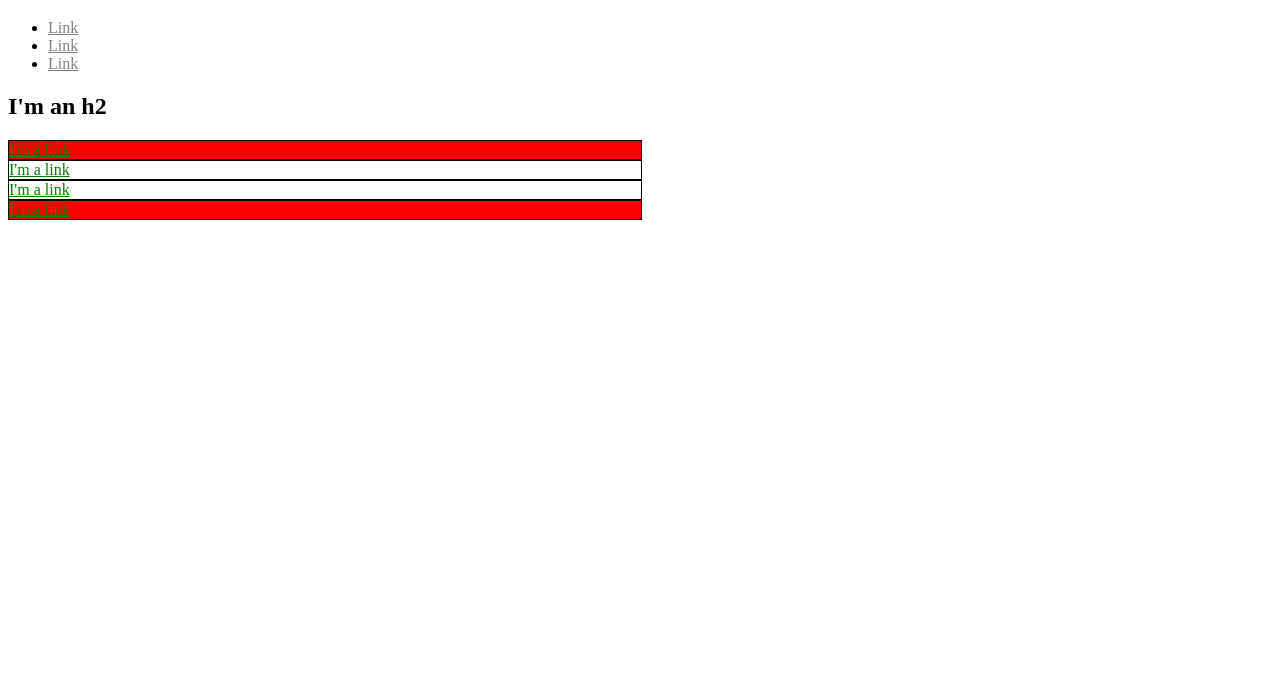
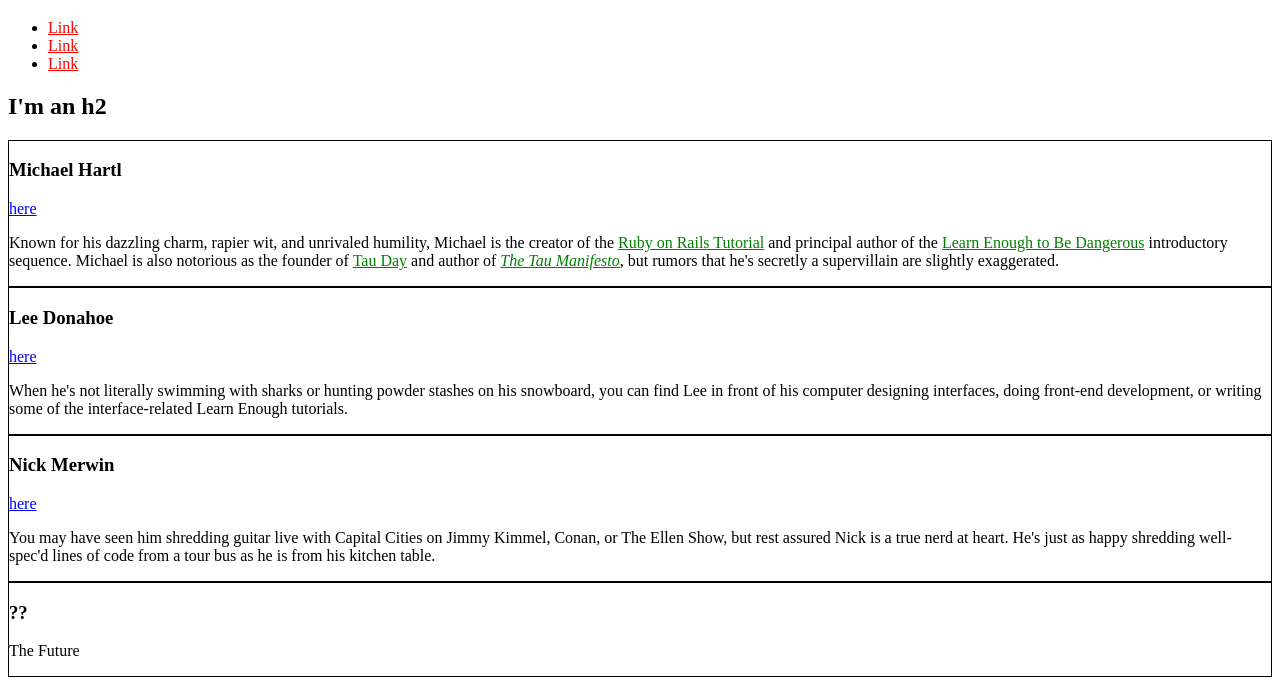
Before and after one commit to raymh2002/raymh2002.github.io, a plain HTML site: page index.html in a window 1280 px wide. Shown: the part 61-756 px from the top of the page. Drawn offline with Linux system fonts and the light colour scheme.

Commit message:
update index.html with refactoring of CSS rules

```diff
--- a/index.html
+++ b/index.html
@@ -4,34 +4,23 @@
     <title>Test Page: Don't Panic</title>
     <meta charset="utf-8">
     <style>
+      /*  GLOBAL STYLES */
       a {
-        color: gray;
+        color: red;
       }
-      h1 a {
-        color: green;
+
+      /*  SOCIAL STYLES */
+      .social-link {
+        color: blue;
       }
-      #exec-bio {
-        background-color: lightgray;
-      }
+
+      /*  BIO STYLES */
       .bio-box {
         border: 1px solid black;
       }
-      .bio-box a {
-        color: green;
+      .bio-copy a {
+        color: green
       }
-      .alert {
-        background: red;
-      }
-      .bio-box {
-        width: 75%;
-      }
-      .bio-box {
-        width: 50%;
-      }
-      #exec-bio.alert {
-        background: red;
-      }
-
     </style>
   </head>
   <body>
@@ -48,17 +37,54 @@
       </li>
     </ul>
     <h2>I'm an h2</h2>
-    <div id="exec-bio alert" class="bio-box alert">
-      <a href="http://example.com/">I'm a link</a>
+    <div class="bio-box">
+      <h3>Michael Hartl</h3>
+      <a href="http://twitter.com/mhartl" class="social-link">here</a>
+      <div class="bio-copy">
+      <p>
+        Known for his dazzling charm, rapier wit, and unrivaled humility,
+        Michael is the creator of the
+        <a href="http://railstutorial.org/">Ruby on Rails
+        Tutorial</a> and principal author of the
+        <a href="https://learnenough.com/">
+        Learn Enough to Be Dangerous</a> introductory sequence. Michael
+        is also notorious as the founder of
+        <a href="http://tauday.com/">Tau Day</a> and author of
+        <a href="http://tauday.com/tau-manifesto"><em>The Tau
+        Manifesto</em></a>, but rumors that he's secretly a supervillain
+        are slightly exaggerated.
+      </p>
+      </div>
     </div>
     <div class="bio-box">
-      <a href="http://example.com/">I'm a link</a>
+      <h3>Lee Donahoe</h3>
+      <a href="https://twitter.com/leedonahoe" class="social-link">here</a>
+      <div class="bio-copy">
+      <p>
+        When he's not literally swimming with sharks or hunting powder stashes on
+        his snowboard, you can find Lee in front of his computer designing
+        interfaces, doing front-end development, or writing some of the
+        interface-related Learn Enough tutorials.
+      </p>
+      </div>
     </div>
     <div class="bio-box">
-      <a href="http://example.com/">I'm a link</a>
+      <h3>Nick Merwin</h3>
+      <a href="https://twitter.com/nickmerwin" class="social-link">here</a>
+      <div class="bio-copy">
+      <p>
+        You may have seen him shredding guitar live with Capital Cities on Jimmy
+        Kimmel, Conan, or The Ellen Show, but rest assured Nick is a true nerd at
+        heart. He's just as happy shredding well-spec'd lines of code from a tour
+        bus as he is from his kitchen table.
+      </p>
+      </div>
     </div>
-    <div class="bio-box alert">
-      <a href="http://example.com/">I'm a link</a>
+    <div class="bio-box">
+      <h3>??</h3>
+      <p>
+        The Future
+      </p>
     </div>
   </body>
 </html>
```
